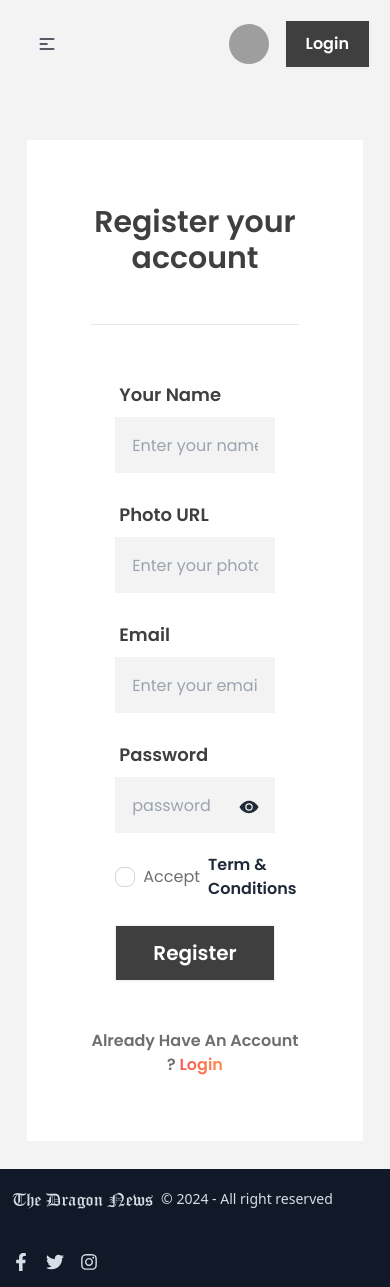
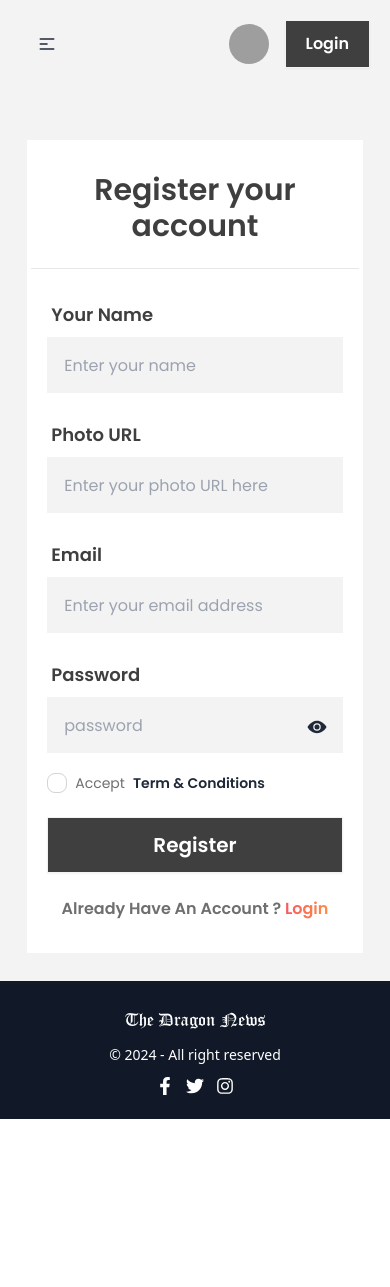
Before and after one commit to SazidulAlam47/dragon-news, a React (Vite) app: page /register in a window 390 px wide. After the commit the page ends 1119 px from the top, so only its background shows below. Built offline with nearby package versions, Linux system fonts and the light colour scheme; no server answers; grey boxes are pictures that could not be loaded.

Commit message:
login page responsive

```diff
--- a/src/components/Footer/Footer.jsx
+++ b/src/components/Footer/Footer.jsx
@@ -4,14 +4,14 @@ import { Link } from "react-router-dom";
 const Footer = () => {
     return (
         <footer className="bg-gray-900 mt-7">
-            <div className="footer items-center p-4 text-neutral-content container mx-auto px-3 md:px-6">
-                <aside className="items-center grid-flow-col">
+            <div className="flex flex-col sm:flex-row items-center justify-between gap-3 py-6 sm:py-5 text-white container mx-auto px-3 md:px-6">
+                <aside className="flex flex-col sm:flex-row items-center gap-3">
                     <Link to="/" className="font-oldEng text-lg">
                         The Dragon News
                     </Link>
                     <p className="text-sm"> © 2024 - All right reserved</p>
                 </aside>
-                <nav className="grid-flow-col gap-4 md:place-self-center md:justify-self-end text-lg">
+                <nav className="flex gap-3 text-lg">
                     <a
                         href="https://www.facebook.com/DailyStarNews/"
                         target="_blank"
--- a/src/components/RightSideBar/SocialLogin.jsx
+++ b/src/components/RightSideBar/SocialLogin.jsx
@@ -3,7 +3,6 @@ import { FaGoogle, FaGithub } from "react-icons/fa";
 import formatFirebaseError from "../../utils/formatFirebaseError";
 import { AuthContext } from "../../Provider/AuthProvider";
 import { Bounce, toast } from "react-toastify";
-import "react-toastify/dist/ReactToastify.css";
 
 const SocialLogin = () => {
     const { googleLogin, githubLogin } = useContext(AuthContext);
--- a/src/main.jsx
+++ b/src/main.jsx
@@ -6,6 +6,7 @@ import router from "./routes/Routes.jsx";
 import { HelmetProvider } from "react-helmet-async";
 import AuthProvider from "./Provider/AuthProvider.jsx";
 import { ToastContainer } from "react-toastify";
+import "react-toastify/dist/ReactToastify.css";
 
 ReactDOM.createRoot(document.getElementById("root")).render(
     <React.StrictMode>
--- a/src/pages/Auth/ForgotPass.jsx
+++ b/src/pages/Auth/ForgotPass.jsx
@@ -47,16 +47,16 @@ const ForgotPass = () => {
             <Helmet>
                 <title>Dragon News | Forgot Password</title>
             </Helmet>
-            <div className="bg-white w-11/12 md:w-4/6 lg:w-1/2 mx-auto p-16">
+            <div className="bg-white w-11/12 md:w-4/6 lg:w-1/2 mx-auto px-1 py-8 sm:px-8 xl:px-16 lg:py-16">
                 <h2 className="text-3xl font-semibold text-center text-gray-dark pb-2">
                     Forgot Password
                 </h2>
-                <p className="text-center font-normal text-gray-light pb-10 border-b border-dark6">
+                <p className="text-center font-normal text-gray-light pb-6 lg:pb-10 border-b border-dark6">
                     Enter your Email to reset your password
                 </p>
                 <form
                     onSubmit={handelForgotPass}
-                    className="px-6 py-10 space-y-5"
+                    className="px-4 md:px-6 py-6 md:py-12 space-y-5"
                 >
                     <div className="form-control">
                         <label className="label">
--- a/src/pages/Auth/Login.jsx
+++ b/src/pages/Auth/Login.jsx
@@ -80,11 +80,14 @@ const Login = () => {
             <Helmet>
                 <title>Dragon News | Login</title>
             </Helmet>
-            <div className="bg-white w-11/12 md:w-4/6 lg:w-1/2 mx-auto p-16">
-                <h2 className="text-3xl font-semibold text-center pb-12 border-b border-dark6 text-gray-dark">
+            <div className="bg-white w-11/12 md:w-4/6 lg:w-1/2 mx-auto px-1 py-8 sm:px-8 xl:px-16 lg:py-16">
+                <h2 className="text-3xl font-semibold text-center pb-6 lg:pb-12 border-b border-dark6 text-gray-dark">
                     Login your account
                 </h2>
-                <form onSubmit={handelLogin} className="px-6 py-12 space-y-5">
+                <form
+                    onSubmit={handelLogin}
+                    className="px-4 md:px-6 py-6 md:py-12 space-y-5"
+                >
                     <div className="form-control">
                         <label className="label">
                             <span className="label-text font-semibold text-lg text-gray-dark">
--- a/src/pages/Auth/Register.jsx
+++ b/src/pages/Auth/Register.jsx
@@ -83,13 +83,13 @@ const Register = () => {
             <Helmet>
                 <title>Dragon News | Register</title>
             </Helmet>
-            <div className="bg-white w-11/12 md:w-4/6 lg:w-1/2 mx-auto p-16">
-                <h2 className="text-3xl font-semibold text-center pb-12 border-b border-dark6 text-gray-dark">
+            <div className="bg-white w-11/12 md:w-4/6 lg:w-1/2 mx-auto px-1 py-8 sm:px-8 xl:px-16 lg:py-16">
+                <h2 className="text-3xl font-semibold text-center pb-6 lg:pb-12 border-b border-dark6 text-gray-dark">
                     Register your account
                 </h2>
                 <form
                     onSubmit={handleRegister}
-                    className="px-6 py-12 space-y-5"
+                    className="px-4 md:px-6 py-6 md:py-12 space-y-5"
                 >
                     <div className="form-control">
                         <label className="label">
@@ -156,7 +156,7 @@ const Register = () => {
                         </div>
                     </div>
 
-                    <div className="flex items-center gap-2">
+                    <div className="flex items-center gap-2 text-sm sm:text-base">
                         <input
                             type="checkbox"
                             className="checkbox checkbox-sm"
```
